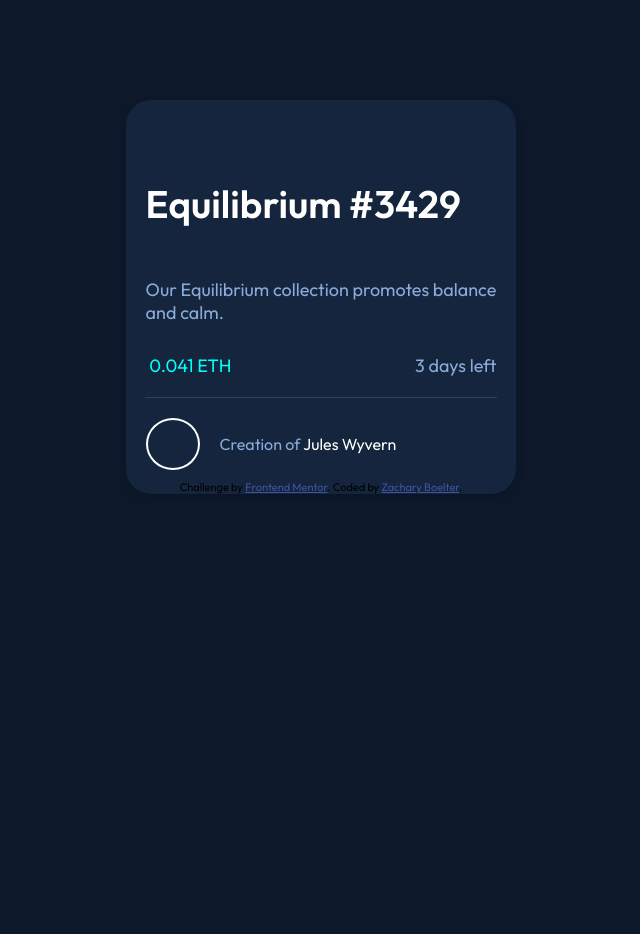
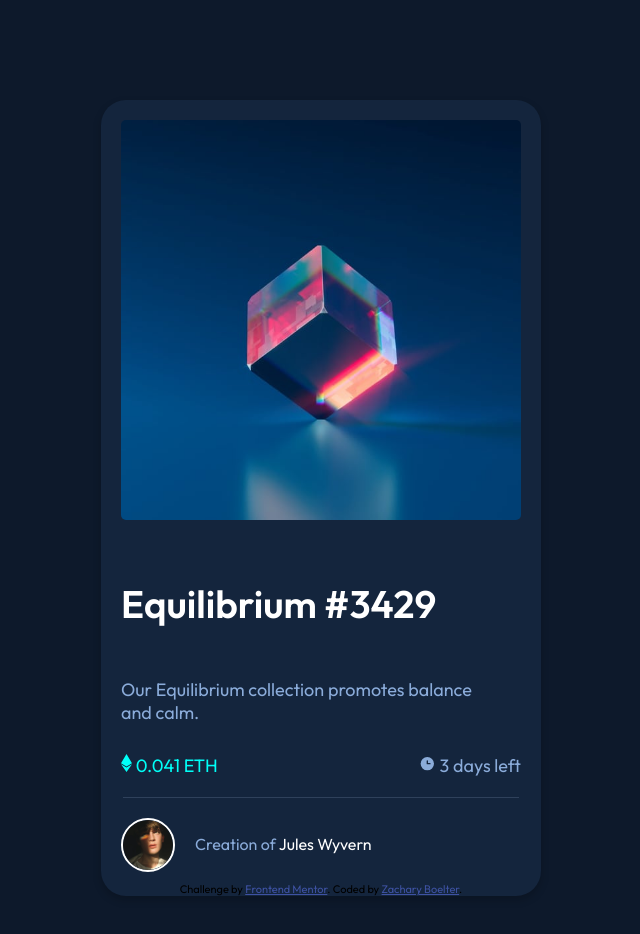
Before and after one commit to zacharyboelter/nft-preview-card, a plain HTML site: page index.html in a window 1280 px wide. Shown: the whole page, without its empty margins (319-959 px from the left). Before the commit the page ends 800 px from the top, so only its background shows below. Drawn offline with Linux system fonts and the light colour scheme; the site is published under a folder, as on GitHub Pages, so addresses that start at the root find nothing.

Commit message:
images properly linked

```diff
--- a/index.html
+++ b/index.html
@@ -27,7 +27,7 @@
 <body>
   <div class="card">
     <div>
-      <img class="main-img" src="/images/image-equilibrium.jpg" alt="">
+      <img class="main-img" src="./images/image-equilibrium.jpg" alt="">
     </div>
 
     <div class="title">
@@ -42,11 +42,11 @@
 
     <div class="info">
       <div class="price">
-        <img src="/images/icon-ethereum.svg" alt="">
+        <img src="./images/icon-ethereum.svg" alt="">
         0.041 ETH
       </div>
       <div class="days">
-        <img src="/images/icon-clock.svg" alt="">
+        <img src="./images/icon-clock.svg" alt="">
         3 days left
       </div>
     </div>
@@ -57,7 +57,7 @@
     </div>
 
     <div class="creator">
-      <img src="/images/image-avatar.png" alt="">
+      <img src="./images/image-avatar.png" alt="">
       <p>Creation of <span>Jules Wyvern</span></p>
     </div>
 
```
